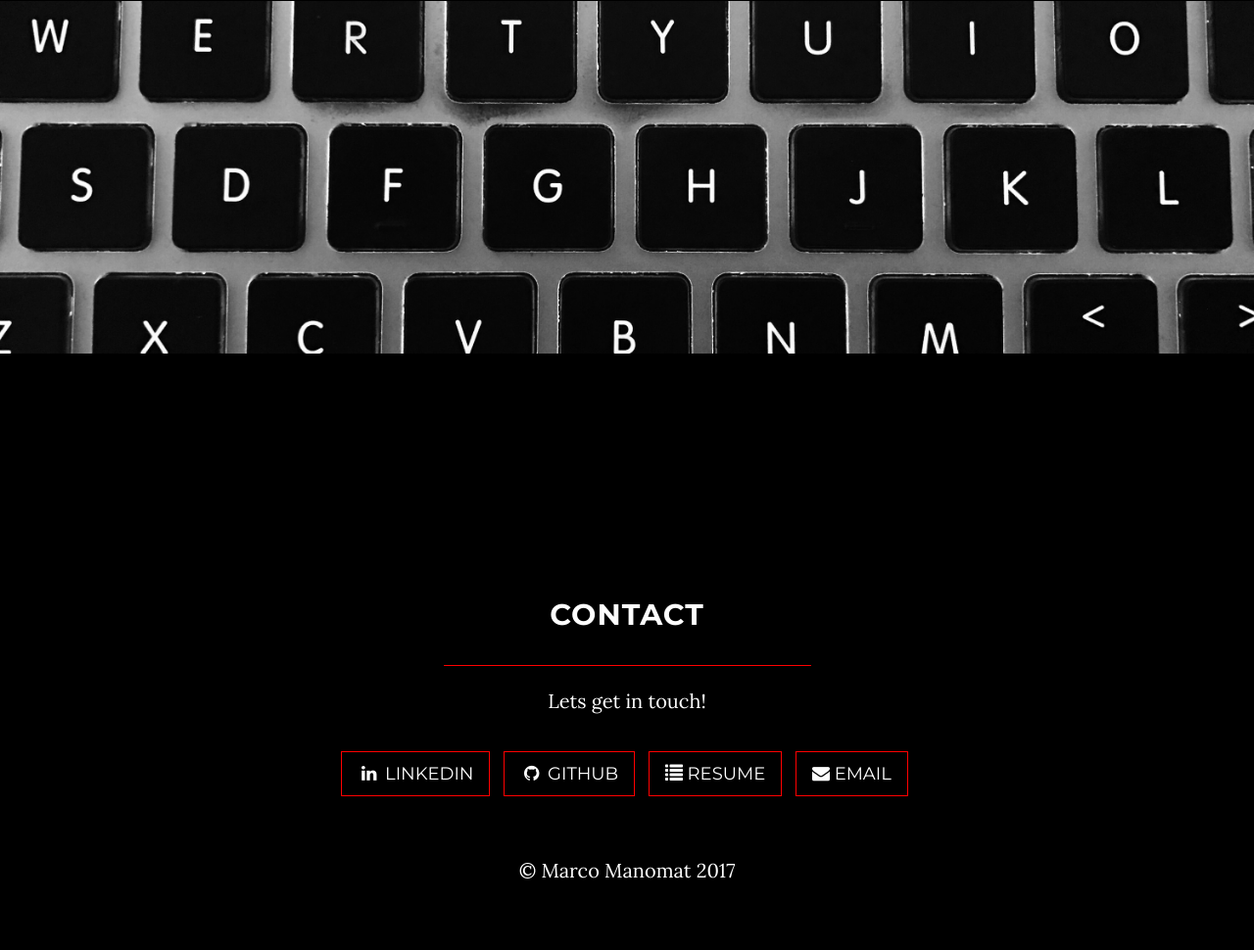
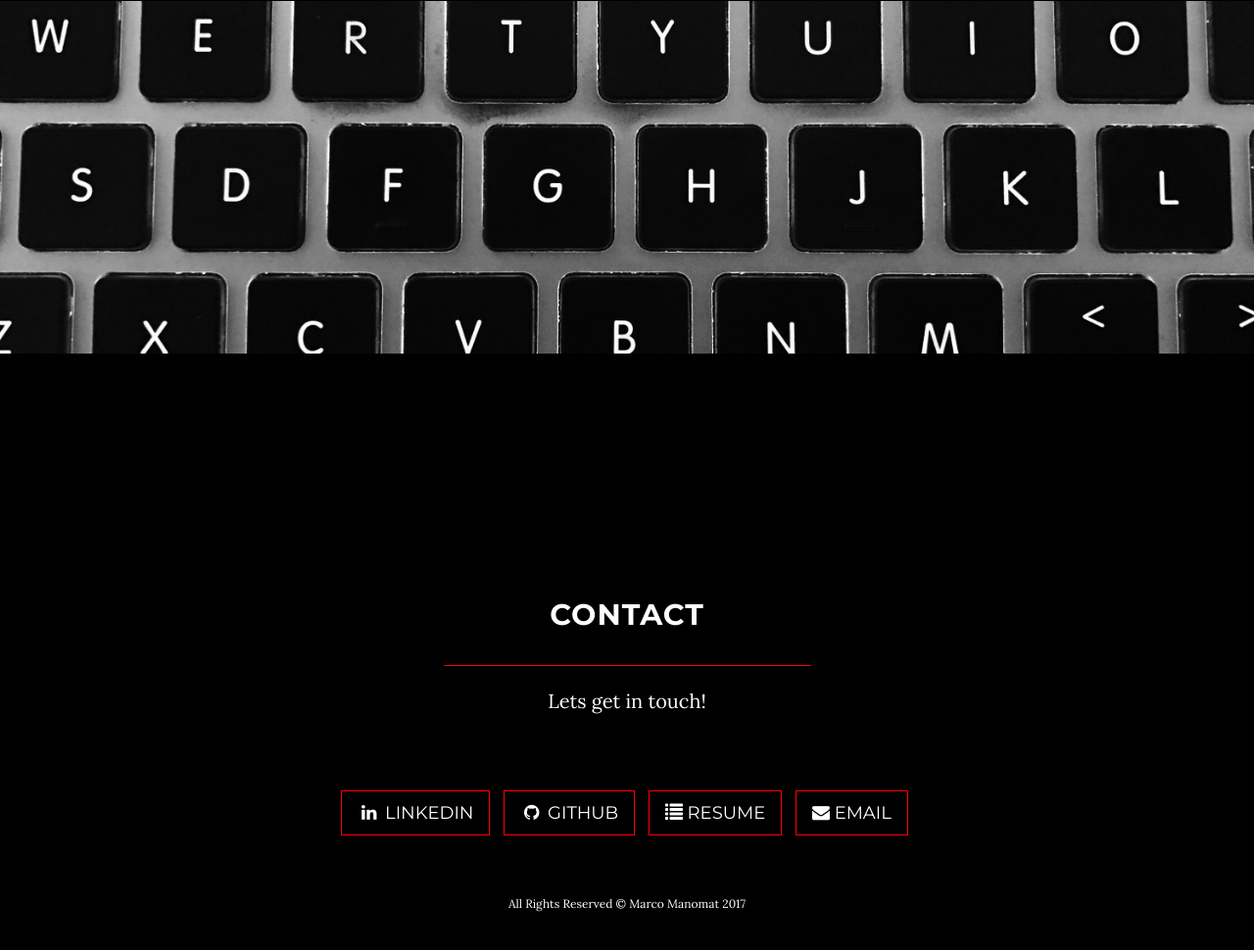
Before and after one commit to marcomanomat/marcomanomat.github.io, a website: page index.html in a window 1280 px wide. Shown: the part 1551-2521 px from the top of the page at 98% size. Drawn offline with nearby package versions, Linux system fonts and the light colour scheme.

Commit message:
edit footer

```diff
--- a/index.html
+++ b/index.html
@@ -116,7 +116,7 @@
             <div class="col-lg-8 col-lg-offset-2">
                 <h2>Contact</h2>
                 <hr>
-                <p>Lets get in touch!</p>
+                <p>Lets get in touch!</p><br><br>
 
                 <ul class="list-inline banner-social-buttons">
                     <li>
@@ -142,7 +142,7 @@
     <!-- Footer -->
     <footer>
         <div class="container text-center">
-            <p>&copy; Marco Manomat 2017</p>
+            <p style="font-size: 12px">All Rights Reserved &copy; Marco Manomat 2017</p>
         </div>
     </footer>
 
```
